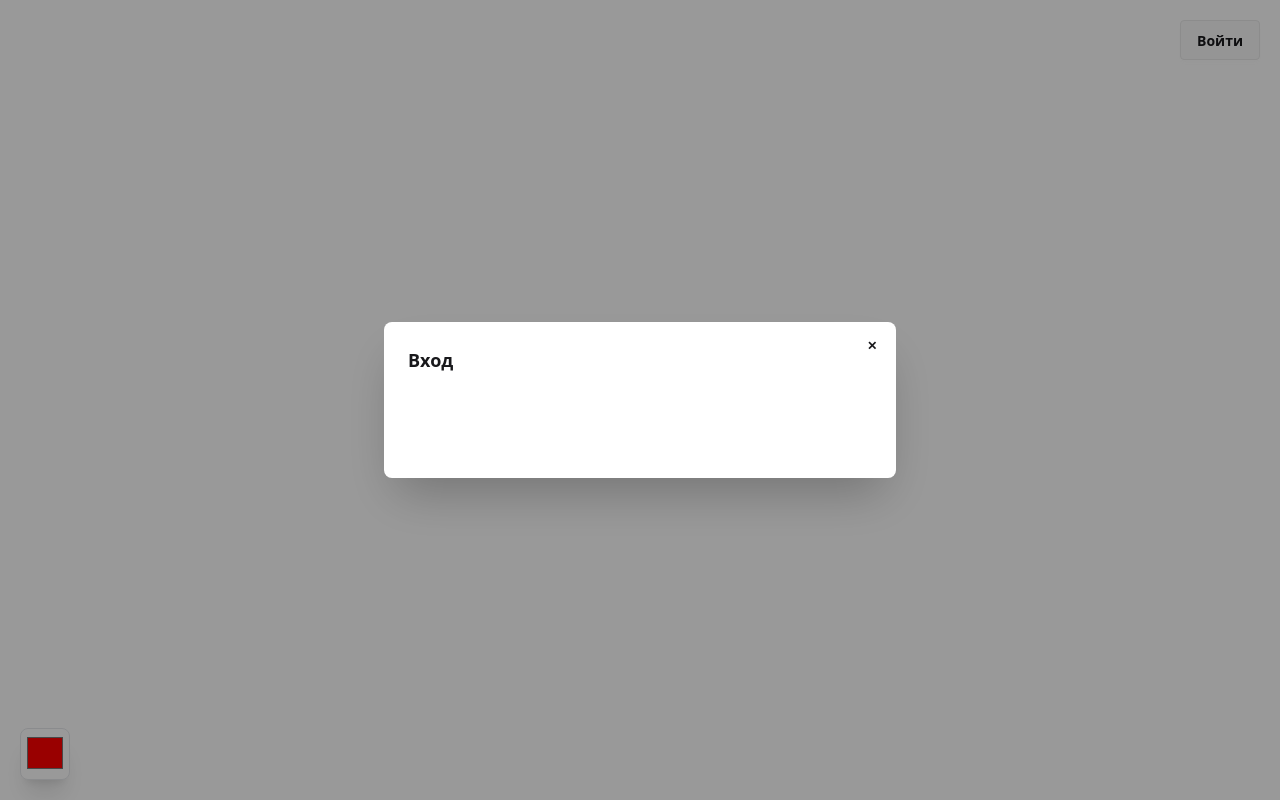
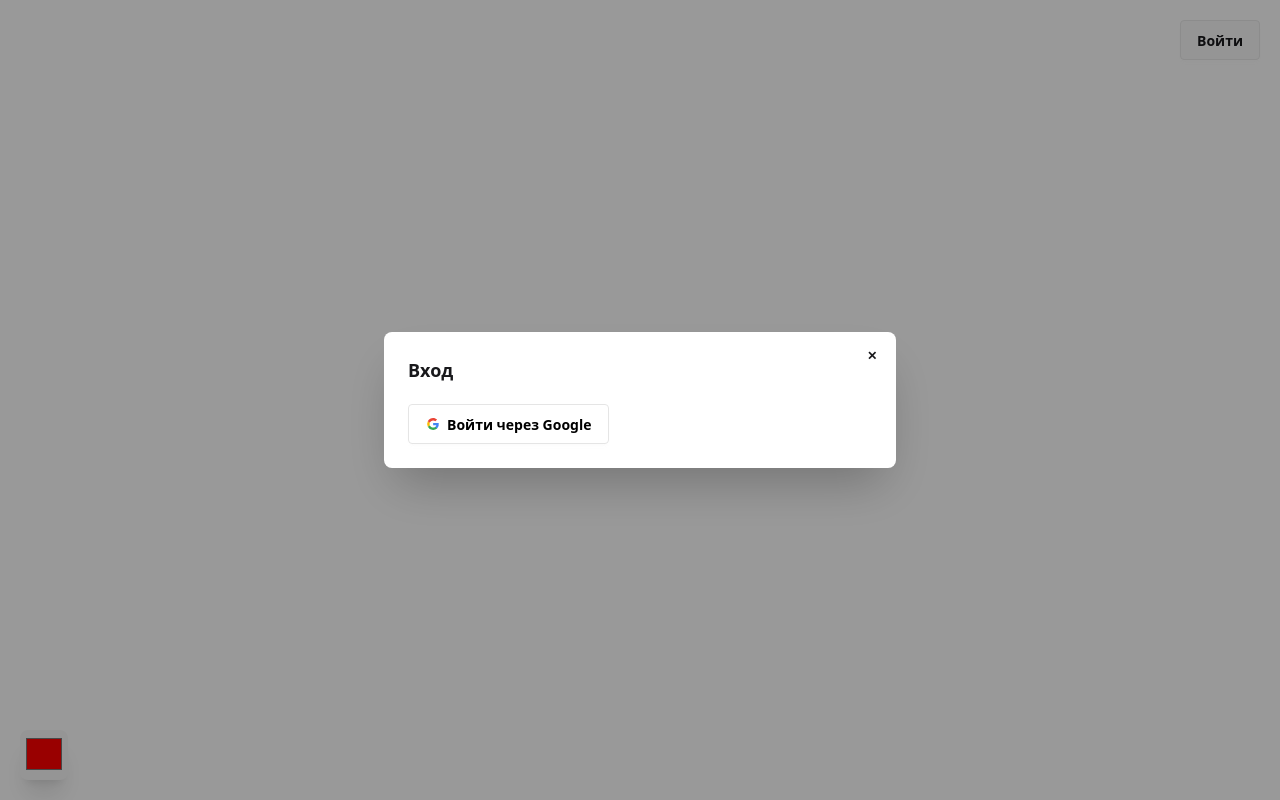
Before and after one commit to stlvce/pixel, a React (Vite) app in the folder frontend/: page / in a window 1280 px wide. Both pictures are taken after a click on the button "Войти". Built offline with nearby package versions, Linux system fonts and the light colour scheme; no server answers.

Commit message:
change google auth way

```diff
--- a/frontend/src/App.tsx
+++ b/frontend/src/App.tsx
@@ -276,7 +276,7 @@ const App = () => {
               width: scale,
               height: scale,
               boxSizing: "border-box",
-              border: `2px solid ${color}`,
+              border: `2px solid black`,
               pointerEvents: "none",
             }}
           />
--- a/frontend/src/api/index.ts
+++ b/frontend/src/api/index.ts
@@ -5,14 +5,6 @@ const API_URL = process.env.API_URL;
 export default class RequestAPI {
   static async getBoard() {
     return fetch(API_URL + "/board");
-  }
-
-  static async authGoogle(token: string) {
-    return fetch(API_URL + "/auth/google", {
-      method: "POST",
-      headers: { "Content-Type": "application/json" },
-      body: JSON.stringify({ token }),
-    });
   }
 
   static openSocket(token: string | null) {
--- a/frontend/src/components/auth-modal/AuthModal.tsx
+++ b/frontend/src/components/auth-modal/AuthModal.tsx
@@ -1,4 +1,4 @@
-import { useContext } from "react";
+import { useContext, useEffect } from "react";
 
 import GoogleAuth from "@src/libs/google-auth";
 import { AuthContext } from "@src/store";
@@ -21,11 +21,44 @@ const AuthModal = () => {
     localStorage.removeItem("jwt");
   };
 
+  useEffect(() => {
+    const queryParams = new URLSearchParams(window.location.search);
+    const token = queryParams.get("token");
+    if (token) {
+      setToken(token);
+      localStorage.setItem("jwt", token);
+      window.history.replaceState(null, "", window.location.pathname);
+    }
+  }, [setToken]);
+
   if (token) {
     return (
-      <button className="btn fixed z-10 right-5 top-5" onClick={handleLogout}>
-        Выйти
-      </button>
+      <div className="dropdown dropdown-end fixed z-10 right-5 top-5">
+        <div
+          className="avatar avatar-placeholder cursor-pointer"
+          tabIndex={0}
+          role="button"
+        >
+          <div className="bg-neutral text-neutral-content w-10 rounded-full">
+            <span className="text-xl">D</span>
+          </div>
+        </div>
+
+        <ul
+          tabIndex={0}
+          className="dropdown-content menu bg-base-300 rounded-box z-1 w-52 p-5 shadow-sm mt-2"
+        >
+          <li className="mb-5">username</li>
+          <li>
+            <button
+              className="btn btn-outline btn-error"
+              onClick={handleLogout}
+            >
+              Выйти
+            </button>
+          </li>
+        </ul>
+      </div>
     );
   }
 
@@ -42,7 +75,7 @@ const AuthModal = () => {
             </button>
           </form>
           <h3 className="font-bold text-lg">Вход</h3>
-          <div className="p-5">
+          <div className="pt-5">
             <GoogleAuth onSuccess={setToken} />
           </div>
         </div>
--- a/frontend/src/components/side-bar/SideBar.tsx
+++ b/frontend/src/components/side-bar/SideBar.tsx
@@ -7,7 +7,7 @@ const SideBar = ({
 }) => {
   return (
     <div className="fixed z-10 left-5 bottom-5">
-      <div className="bg-white p-1 rounded-lg shadow-xl/10 border-1 border-gray-200">
+      <div className="bg-base-200 rounded-box p-1 shadow-xl/10">
         <input
           className="w-10 h-10"
           type="color"
--- a/frontend/src/libs/google-auth/GoogleAuth.tsx
+++ b/frontend/src/libs/google-auth/GoogleAuth.tsx
@@ -1,37 +1,46 @@
 import type { FC } from "react";
-import { GoogleLogin } from "@react-oauth/google";
-import type { CredentialResponse } from "@react-oauth/google";
-import { jwtDecode } from "jwt-decode";
-
-import RequestAPI from "@src/api";
 
 type TGoogleAuthProps = {
   onSuccess: (token: string) => void;
 };
 
-const GoogleAuth: FC<TGoogleAuthProps> = ({ onSuccess }) => {
-  const handleLoginSuccess = (credentialResponse: CredentialResponse) => {
-    const token = credentialResponse.credential;
-
-    if (!token) return;
-
-    const userInfo = jwtDecode(token);
-
-    console.log("Google user:", userInfo);
-
-    RequestAPI.authGoogle(token)
-      .then((res) => res.json())
-      .then((data) => {
-        console.log("Наш JWT:", data);
-        localStorage.setItem("jwt", data.access_token);
-        onSuccess(data.access_token);
-      });
-  };
-
-  const handleLoginError = () => console.log("Google Login Failed");
-
+const GoogleAuth: FC<TGoogleAuthProps> = () => {
   return (
-    <GoogleLogin onSuccess={handleLoginSuccess} onError={handleLoginError} />
+    <button
+      className="btn bg-white text-black border-[#e5e5e5]"
+      onClick={() =>
+        (window.location.href = "http://localhost:8000/auth/google/login")
+      }
+    >
+      <svg
+        aria-label="Google logo"
+        width="16"
+        height="16"
+        xmlns="http://www.w3.org/2000/svg"
+        viewBox="0 0 512 512"
+      >
+        <g>
+          <path d="m0 0H512V512H0" fill="#fff"></path>
+          <path
+            fill="#34a853"
+            d="M153 292c30 82 118 95 171 60h62v48A192 192 0 0190 341"
+          ></path>
+          <path
+            fill="#4285f4"
+            d="m386 400a140 175 0 0053-179H260v74h102q-7 37-38 57"
+          ></path>
+          <path
+            fill="#fbbc02"
+            d="m90 341a208 200 0 010-171l63 49q-12 37 0 73"
+          ></path>
+          <path
+            fill="#ea4335"
+            d="m153 219c22-69 116-109 179-50l55-54c-78-75-230-72-297 55"
+          ></path>
+        </g>
+      </svg>
+      Войти через Google
+    </button>
   );
 };
 
```
